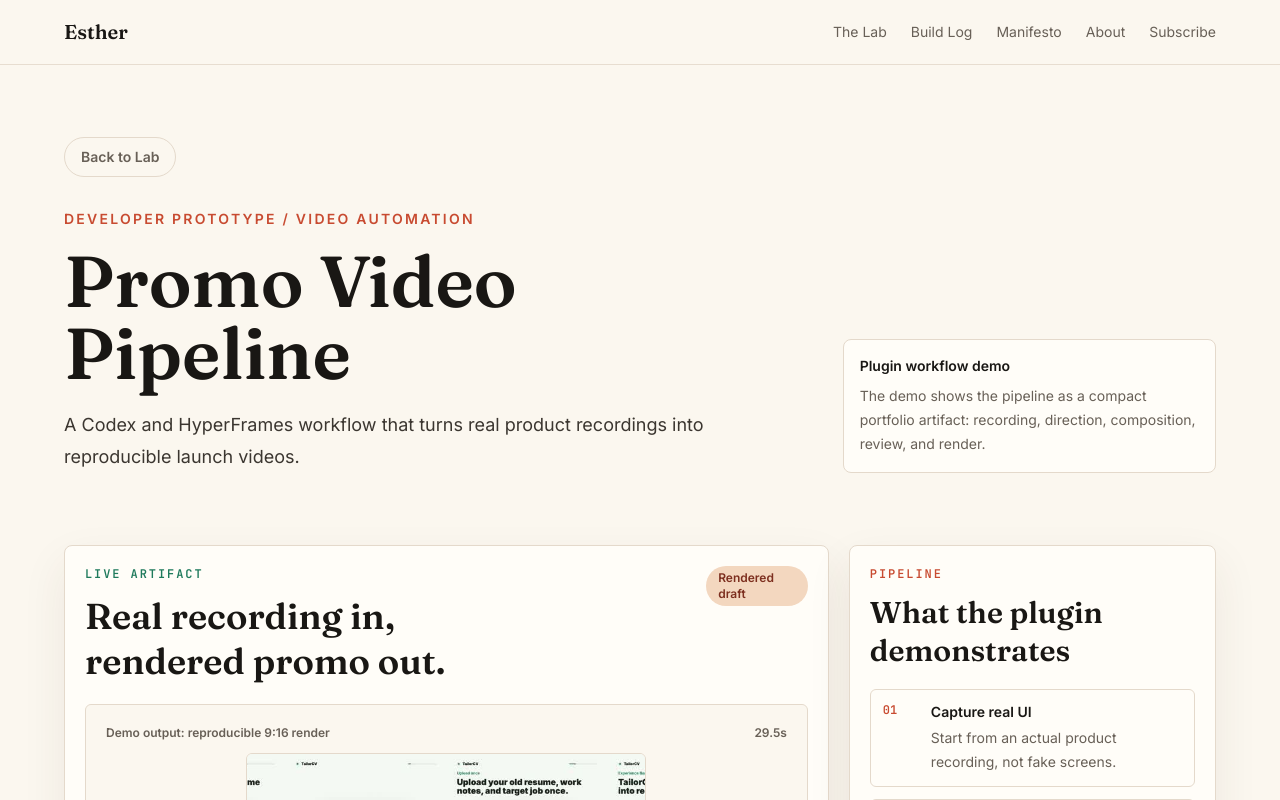
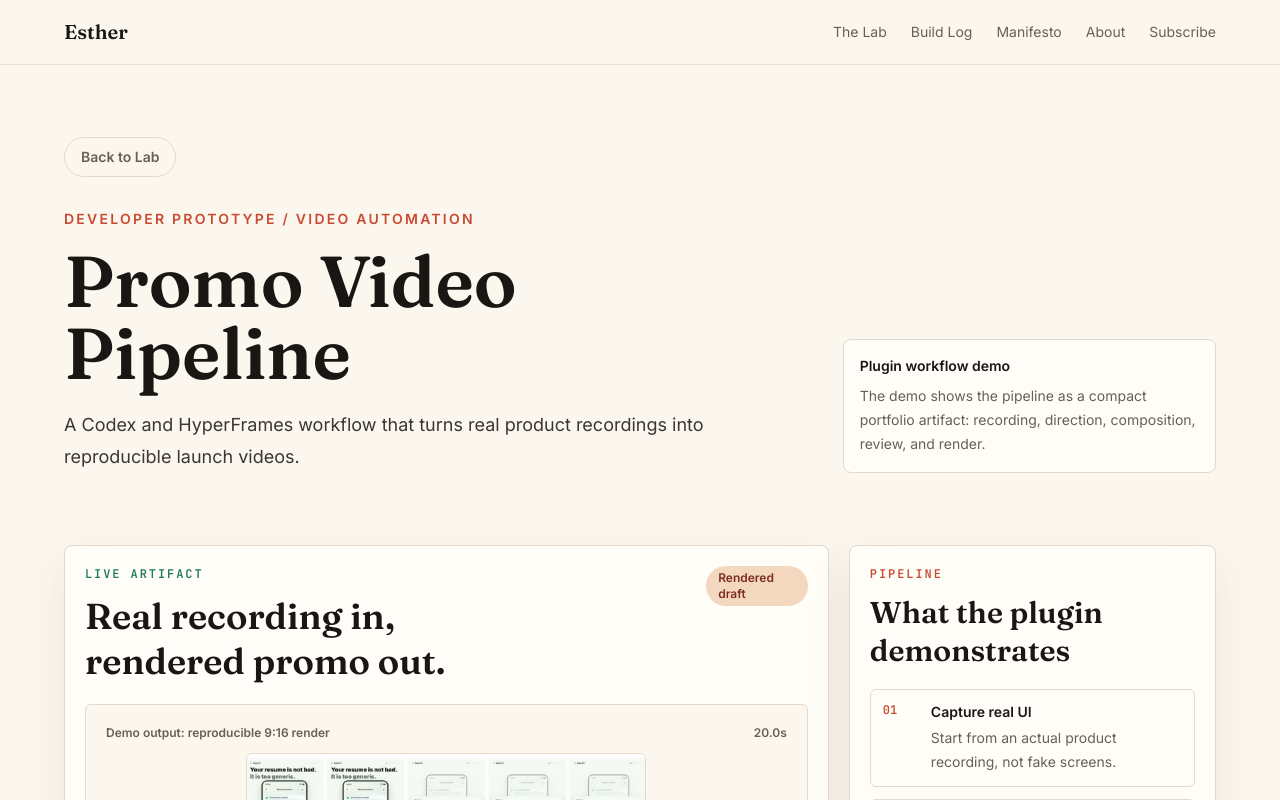
Before and after one commit to igryvhffyvjffybjcfgbffgvn83-beep/esther-ai-builder-site, a Next.js app: page /lab/auto-promo-recorder in a window 1280 px wide. Shown: the top 800 px of the page. Built offline with nearby package versions, Linux system fonts and the light colour scheme; grey boxes are pictures that could not be loaded.

Commit message:
Update promo pipeline demo video

```diff
--- a/components/AutoPromoDemo.tsx
+++ b/components/AutoPromoDemo.tsx
@@ -50,7 +50,7 @@ export default function AutoPromoDemo() {
         <div className="mt-5 min-w-0 overflow-hidden rounded-md border border-[#E4D9CB] bg-[#FBF7EF] p-3 sm:p-5">
           <div className="mb-3 flex flex-wrap items-center justify-between gap-2 text-xs font-semibold text-[#686057]">
             <span>Demo output: reproducible 9:16 render</span>
-            <span>29.5s</span>
+            <span>20.0s</span>
           </div>
           <video
             className="mx-auto aspect-[9/16] max-h-[72vh] w-full max-w-[25rem] rounded-md border border-[#E4D9CB] bg-[#191714] object-cover"
```
Also changed, not shown: public/demos/auto-promo-recorder/assets/poster.jpg, 1 other file (tests, documents, lock files or other folders).
